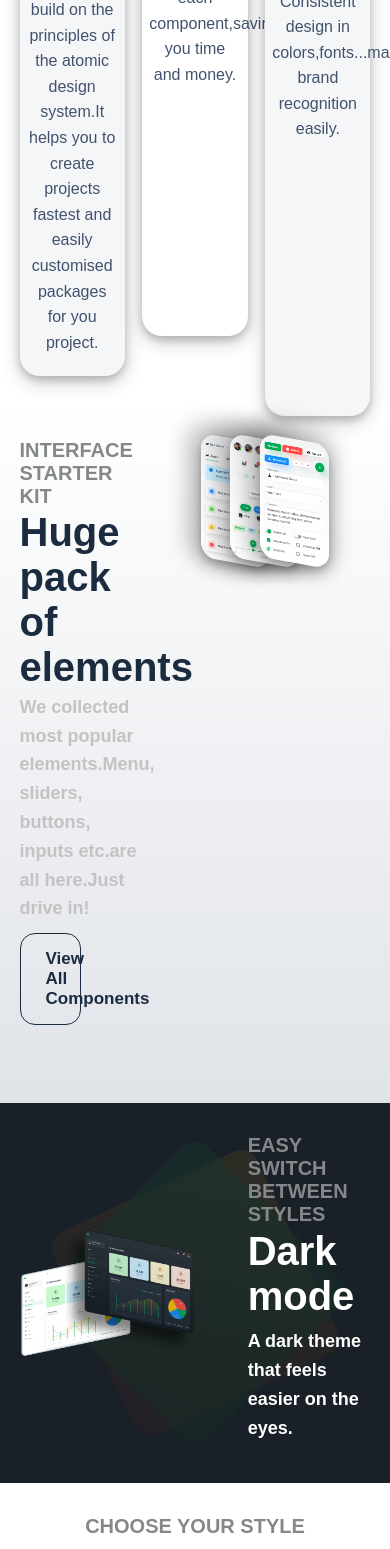
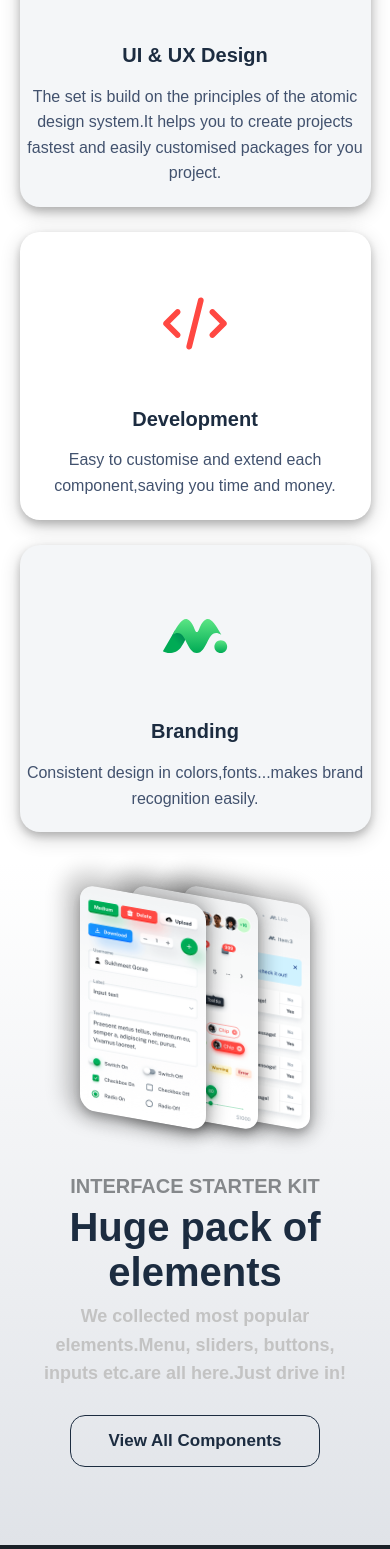
Before and after one commit to swalihmoosa/minimal-clone, a React (Create React App) app: page / in a window 390 px wide. Shown: the part 1191-2740 px from the top of the page. Built offline with nearby package versions, Linux system fonts and the light colour scheme.

Commit message:
Responsive completed till Dark-mode section

```diff
--- a/src/Components/Screens/Dark.jsx
+++ b/src/Components/Screens/Dark.jsx
@@ -40,28 +40,136 @@ const Section = styled.section`
     background:url(${bg}) no-repeat;
     background-position: center;
     align-items: center;
-    background-size: contain;`
+    background-size: contain;
+    flex-wrap: wrap;
+    @media all and (max-width: 1280px){
+    }
+    @media all and (max-width: 980px){
+    }
+    @media all and (max-width: 768px){
+    }
+    @media all and (max-width: 640px){
+    }
+    @media all and (max-width: 480px){
+    }
+    @media all and (max-width: 360px){
+    }
+    @media all and (max-width: 320px){
+    }`
 const Left = styled.div`
     width: 50%;
-    position: relative;`
+    position: relative;
+    @media all and (max-width: 1280px){
+    }
+    @media all and (max-width: 980px){
+        width: 60%;
+        margin:0 auto 10%;
+    }
+    @media all and (max-width: 768px){
+    }
+    @media all and (max-width: 640px){
+    }
+    @media all and (max-width: 480px){
+        width: 75%;
+    }
+    @media all and (max-width: 360px){
+    }
+    @media all and (max-width: 320px){
+    }`
 const Drk = styled.div`
     position: absolute;
-    top: 0;`
+    top: 0;
+    @media all and (max-width: 1280px){
+    }
+    @media all and (max-width: 980px){
+    }
+    @media all and (max-width: 768px){
+    }
+    @media all and (max-width: 640px){
+    }
+    @media all and (max-width: 480px){
+    }
+    @media all and (max-width: 360px){
+    }
+    @media all and (max-width: 320px){
+    }`
 const Lte = styled.div``
 const Right = styled.div`
-    width: 35%;`
+    width: 35%;
+    @media all and (max-width: 1280px){
+    }
+    @media all and (max-width: 980px){
+        margin:0 auto;
+        width: 75%;
+        text-align: center;
+    }
+    @media all and (max-width: 768px){
+    }
+    @media all and (max-width: 640px){
+        width: 90%;
+    }
+    @media all and (max-width: 480px){
+        width: 100%;
+    }
+    @media all and (max-width: 360px){
+    }
+    @media all and (max-width: 320px){
+    }`
 const H4 = styled.h4`
     font-size: 20px;
     color: #85888b;
     font-weight: 700;
-    margin-bottom: 2%;`
+    margin-bottom: 2%;
+    @media all and (max-width: 1280px){
+    }
+    @media all and (max-width: 980px){
+    }
+    @media all and (max-width: 768px){
+    }
+    @media all and (max-width: 640px){
+        font-size: 17px;
+    }
+    @media all and (max-width: 480px){
+    }
+    @media all and (max-width: 360px){
+    }
+    @media all and (max-width: 320px){
+    }`
 const H5 = styled.h5`
     font-size: 40px;
     font-weight: 700;
     margin-bottom: 7%;
-    color: #fff;`
+    color: #fff;
+    @media all and (max-width: 1280px){
+    }
+    @media all and (max-width: 980px){
+    }
+    @media all and (max-width: 768px){
+    }
+    @media all and (max-width: 640px){
+    }
+    @media all and (max-width: 480px){
+    }
+    @media all and (max-width: 360px){
+    }
+    @media all and (max-width: 320px){
+    }`
 const P = styled.p`
     color: #fff;
     font-size: 18px;
     font-weight: 700;
-    margin-bottom: 8%;`
+    margin-bottom: 8%;
+    @media all and (max-width: 1280px){
+    }
+    @media all and (max-width: 980px){
+    }
+    @media all and (max-width: 768px){
+    }
+    @media all and (max-width: 640px){
+    }
+    @media all and (max-width: 480px){
+    }
+    @media all and (max-width: 360px){
+    }
+    @media all and (max-width: 320px){
+    }`
--- a/src/Components/Screens/Helps.jsx
+++ b/src/Components/Screens/Helps.jsx
@@ -66,15 +66,58 @@ const H5 = styled.h5`
     font-size: 20px;
     color: #85888b;
     font-weight: 700;
-    margin-bottom: 2%;`
+    margin-bottom: 2%;
+    @media all and (max-width: 1280px){
+    }
+    @media all and (max-width: 980px){
+    }
+    @media all and (max-width: 768px){
+    }
+    @media all and (max-width: 640px){
+    }
+    @media all and (max-width: 480px){
+    }
+    @media all and (max-width: 360px){
+    }
+    @media all and (max-width: 320px){
+    }`
 const H4 = styled.h4`
     text-align: center;
     font-size: 40px;
     font-weight: 700;
-    margin-bottom: 8%;`
+    margin-bottom: 8%;
+    @media all and (max-width: 1280px){
+    }
+    @media all and (max-width: 980px){
+    }
+    @media all and (max-width: 768px){
+    }
+    @media all and (max-width: 640px){
+    }
+    @media all and (max-width: 480px){
+    }
+    @media all and (max-width: 360px){
+    }
+    @media all and (max-width: 320px){
+    }`
 const Ul = styled.ul`
     display: flex;
-    justify-content: space-between;`
+    justify-content: space-between;
+    flex-wrap: wrap;
+    @media all and (max-width: 1280px){
+    }
+    @media all and (max-width: 980px){
+    }
+    @media all and (max-width: 768px){
+    }
+    @media all and (max-width: 640px){
+    }
+    @media all and (max-width: 480px){
+    }
+    @media all and (max-width: 360px){
+    }
+    @media all and (max-width: 320px){
+    }`
 const Li = styled.li`
     width: 30%;
     box-shadow: 0 4px 8px 0 rgba(0, 0, 0, 0.2), 0 6px 20px 0 rgba(0, 0, 0, 0.19);
@@ -96,16 +139,72 @@ const Li = styled.li`
         &:hover{
             transform: scale(1.1);
         }
+    }
+    @media all and (max-width: 1280px){
+    }
+    @media all and (max-width: 980px){
+        width: 45%;
+        &:nth-child(2n){
+            transform: translateY(0px);
+        }
+        &:last-child{
+            transform: translateY(0px);
+            margin:25px auto 0;
+        }
+    }
+    @media all and (max-width: 768px){
+    }
+    @media all and (max-width: 640px){
+        width:75%;
+        margin: 0 auto 25px;
+        &:last-child{
+            margin:0 auto;
+        }
+    }
+    @media all and (max-width: 480px){
+        width:100%;
+    }
+    @media all and (max-width: 360px){
+    }
+    @media all and (max-width: 320px){
     }`
 const Top = styled.div`
     width: 50%;
     margin: 0 auto;
-    padding: 15%;`
+    padding: 15%;
+    @media all and (max-width: 1280px){
+    }
+    @media all and (max-width: 980px){
+    }
+    @media all and (max-width: 768px){
+    }
+    @media all and (max-width: 640px){
+    }
+    @media all and (max-width: 480px){
+    }
+    @media all and (max-width: 360px){
+    }
+    @media all and (max-width: 320px){
+    }`
 const Bottom = styled.div``
 const H6 = styled.h6`
     text-align: center;
     margin-bottom: 5%;
     font-size: 20px;
-    font-weight: 900;`
+    font-weight: 900;
+    @media all and (max-width: 1280px){
+    }
+    @media all and (max-width: 980px){
+    }
+    @media all and (max-width: 768px){
+    }
+    @media all and (max-width: 640px){
+    }
+    @media all and (max-width: 480px){
+    }
+    @media all and (max-width: 360px){
+    }
+    @media all and (max-width: 320px){
+    }`
 const P = styled.p`
     text-align: center;`
--- a/src/Components/Screens/Interface.jsx
+++ b/src/Components/Screens/Interface.jsx
@@ -42,23 +42,84 @@ const Intersec = styled.section`
     background: linear-gradient(to bottom,#FFFFFF ,#e0e3e8);`
 const Section = styled.section`
     display: flex;
-    justify-content: space-between;`
+    justify-content: space-between;
+    flex-wrap: wrap-reverse;`
 const Left = styled.div`
-    width: 35%;`
+    width: 35%;
+    @media all and (max-width: 1280px){
+    }
+    @media all and (max-width: 980px){
+        width: 75%;
+        margin: 0 auto;
+        text-align: center;
+    }
+    @media all and (max-width: 768px){
+        width: 95%;
+    }
+    @media all and (max-width: 640px){
+    }
+    @media all and (max-width: 480px){
+    }
+    @media all and (max-width: 360px){
+    }
+    @media all and (max-width: 320px){
+    }`
 const H5 = styled.h5`
     font-size: 20px;
     color: #85888b;
     font-weight: 700;
-    margin-bottom: 2%;`
+    margin-bottom: 2%;
+    @media all and (max-width: 1280px){
+    }
+    @media all and (max-width: 980px){
+    }
+    @media all and (max-width: 768px){
+    }
+    @media all and (max-width: 640px){
+    }
+    @media all and (max-width: 480px){
+    }
+    @media all and (max-width: 360px){
+    }
+    @media all and (max-width: 320px){
+    }`
 const H6 = styled.h6`
     font-size: 40px;
     font-weight: 700;
-    margin-bottom: 2%;`
+    margin-bottom: 2%;
+    @media all and (max-width: 1280px){
+    }
+    @media all and (max-width: 980px){
+    }
+    @media all and (max-width: 768px){
+    }
+    @media all and (max-width: 640px){
+    }
+    @media all and (max-width: 480px){
+    }
+    @media all and (max-width: 360px){
+    }
+    @media all and (max-width: 320px){
+    }`
 const P = styled.p`
     color: #c3c3c3;
     font-size: 18px;
     font-weight: 700;
-    margin-bottom: 8%;`
+    margin-bottom: 8%;
+    @media all and (max-width: 1280px){
+    }
+    @media all and (max-width: 980px){
+    }
+    @media all and (max-width: 768px){
+    }
+    @media all and (max-width: 640px){
+    }
+    @media all and (max-width: 480px){
+    }
+    @media all and (max-width: 360px){
+    }
+    @media all and (max-width: 320px){
+    }`
 const View = styled.a`
     border: 1px solid;
     padding: 15px 25px;
@@ -66,12 +127,46 @@ const View = styled.a`
     border-radius: 15px;
     text-align: center;
     display: block;
-    width: 50%;`
+    width: 50%;
+    @media all and (max-width: 1280px){
+        width: 75%;
+    }
+    @media all and (max-width: 980px){
+        margin: 0 auto;
+    }
+    @media all and (max-width: 768px){
+    }
+    @media all and (max-width: 640px){
+    }
+    @media all and (max-width: 480px){
+    }
+    @media all and (max-width: 360px){
+        width: 90%;
+    }
+    @media all and (max-width: 320px){
+    }`
 const Right = styled.div`
     display: flex;
     justify-content: space-between;
     width: 60%;
-    position: relative;`
+    position: relative;
+    @media all and (max-width: 1280px){
+    }
+    @media all and (max-width: 980px){
+        margin: 0 auto 55%;
+    }
+    @media all and (max-width: 768px){
+        margin-bottom:58%;
+    }
+    @media all and (max-width: 640px){
+    }
+    @media all and (max-width: 480px){
+        margin-bottom:80%;
+    }
+    @media all and (max-width: 360px){
+    }
+    @media all and (max-width: 320px){
+    }`
 const Container = styled.div`
     width: 33%;
     box-shadow: 0 4px 8px 0 rgb(0 0 0 / 20%), 0 6px 20px 0 rgb(0 0 0 / 19%);
@@ -97,4 +192,32 @@ const Container = styled.div`
     &.three{
         right:100px;
         z-index: 1;
+    }
+    @media all and (max-width: 1280px){
+    }
+    @media all and (max-width: 980px){
+        width: 45%;
+        &.one{
+            left: 20px;
+        }
+        &.three{
+            right: 20px;
+        }
+    }
+    @media all and (max-width: 768px){
+    }
+    @media all and (max-width: 640px){
+    }
+    @media all and (max-width: 480px){
+        width: 60%;
+        &.one{
+            left: -10px;
+        }
+        &.three{
+            right: -10px;
+        }
+    }
+    @media all and (max-width: 360px){
+    }
+    @media all and (max-width: 320px){
     }`
```
